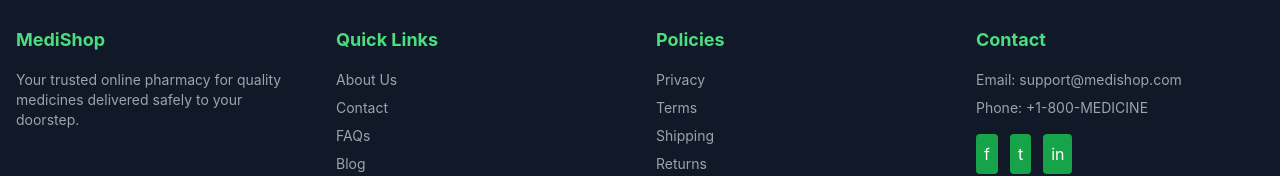
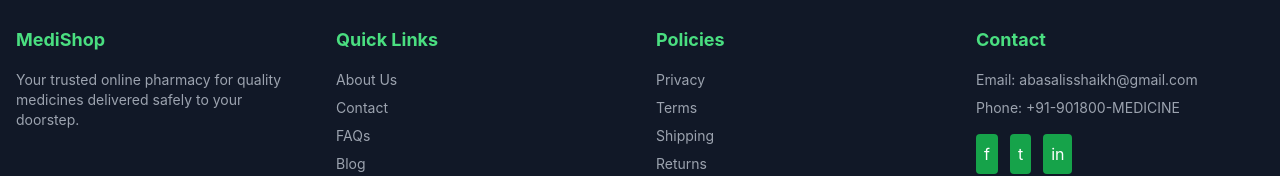
Before and after one commit to abbas-ali7/hackethonmedishop, a React (Create React App) app in the folder frontend/: page / in a window 1280 px wide. Shown: the part 2456-2632 px from the top of the page. Built offline with nearby package versions, Linux system fonts and the light colour scheme; no server answers.

Commit message:
Update Footer.js

```diff
--- a/frontend/src/components/Footer.js
+++ b/frontend/src/components/Footer.js
@@ -39,8 +39,8 @@ const Footer = () => {
           {/* Contact */}
           <div>
             <h3 className="font-bold text-lg mb-4 text-green-400">Contact</h3>
-            <p className="text-gray-400 text-sm mb-2">Email: support@medishop.com</p>
-            <p className="text-gray-400 text-sm mb-4">Phone: +1-800-MEDICINE</p>
+            <p className="text-gray-400 text-sm mb-2">Email: abasalisshaikh@gmail.com</p>
+            <p className="text-gray-400 text-sm mb-4">Phone: +91-901800-MEDICINE</p>
             <div className="flex gap-3">
               <a href="#" className="bg-green-600 p-2 rounded hover:bg-green-700 transition">f</a>
               <a href="#" className="bg-green-600 p-2 rounded hover:bg-green-700 transition">t</a>
```
